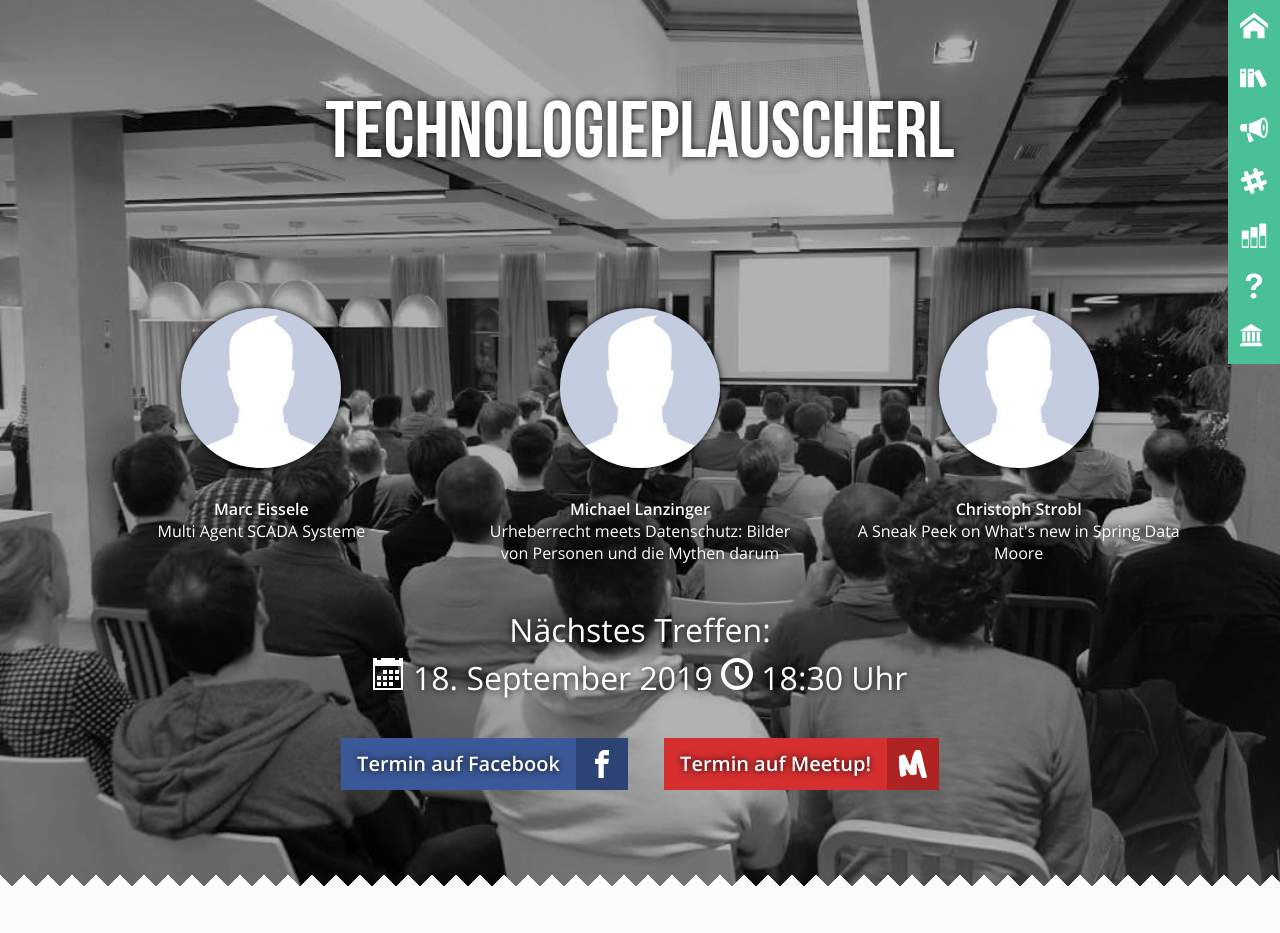
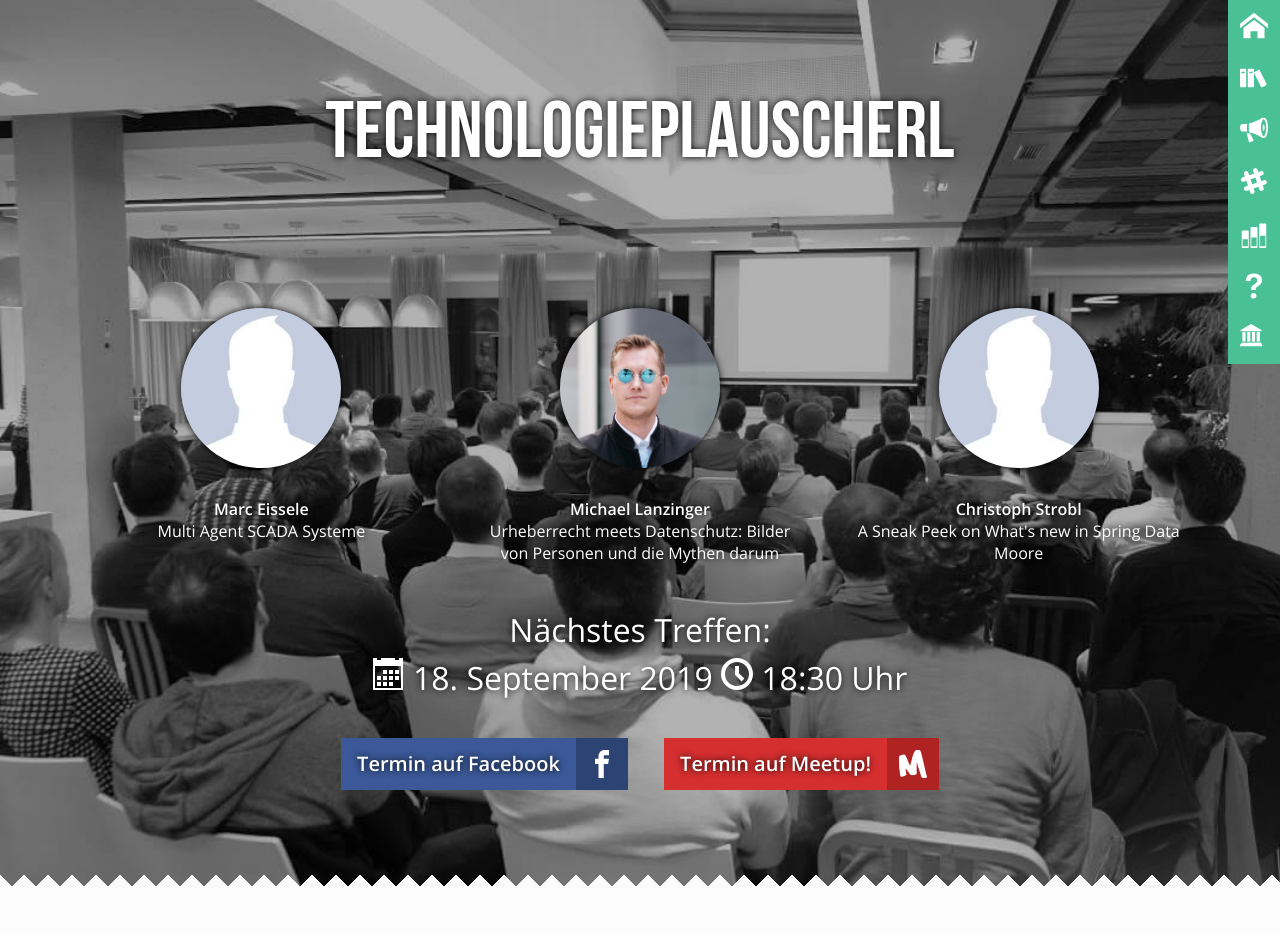
Before and after one commit to mericanAncer127/plauscherl, a Jekyll site: the page built from index.html, in a window 1280 px wide. Shown: the top 933 px of the page. Built offline with Jekyll 4.4.1, drawn with Linux system fonts in a browser that asks for light colours.

Commit message:
Update 71.html

```diff
--- a/_plauscherl/71.html
+++ b/_plauscherl/71.html
@@ -28,7 +28,7 @@ speakers:
 -
   name: "Michael Lanzinger"
   talk: "Urheberrecht meets Datenschutz: Bilder von Personen und die Mythen darum"
-  img: /img/speaker_male_no_img.jpg
+  img: /img/speaker-avatars/michael_lanzinger.jpg
 -
   name: "Christoph Strobl"
   talk: "A Sneak Peek on What's new in Spring Data Moore"
```
